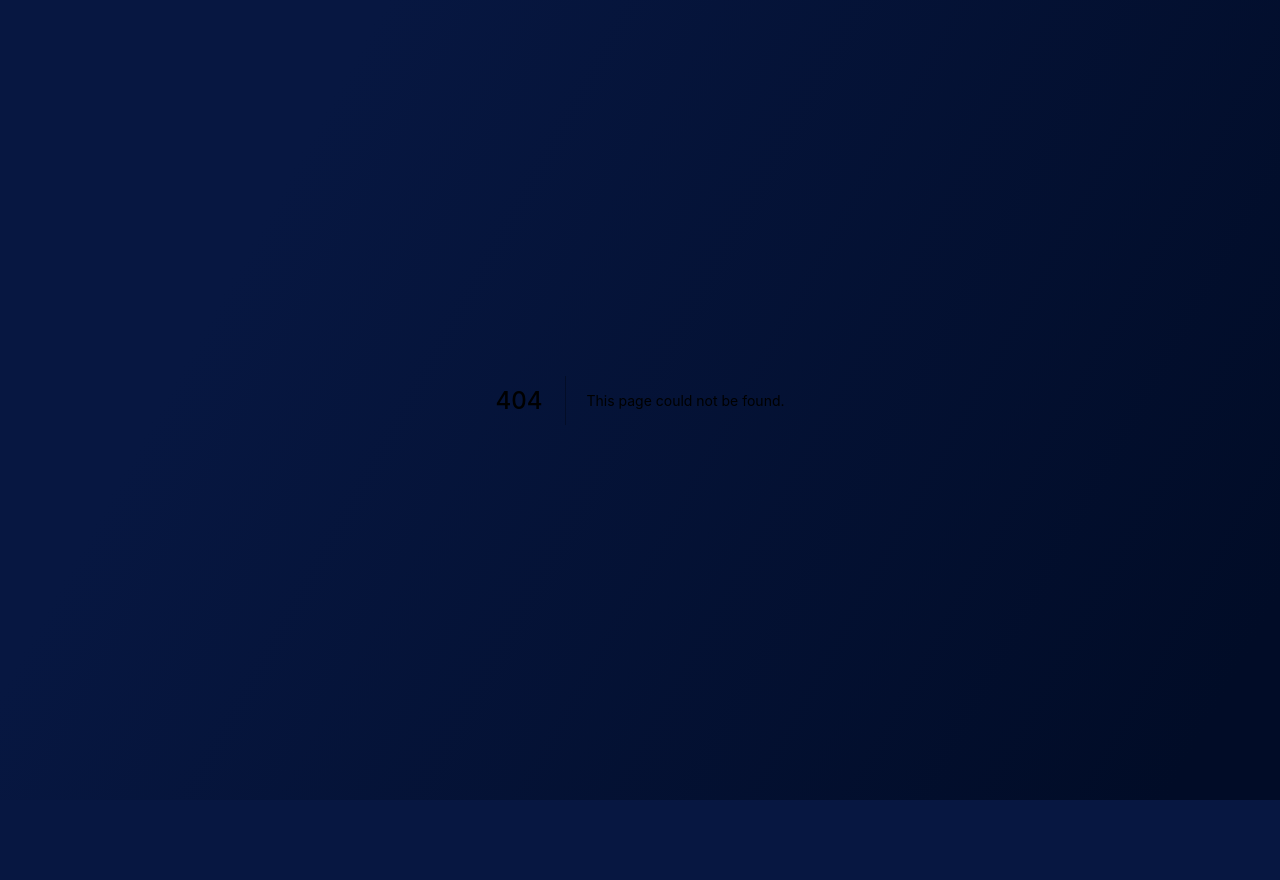
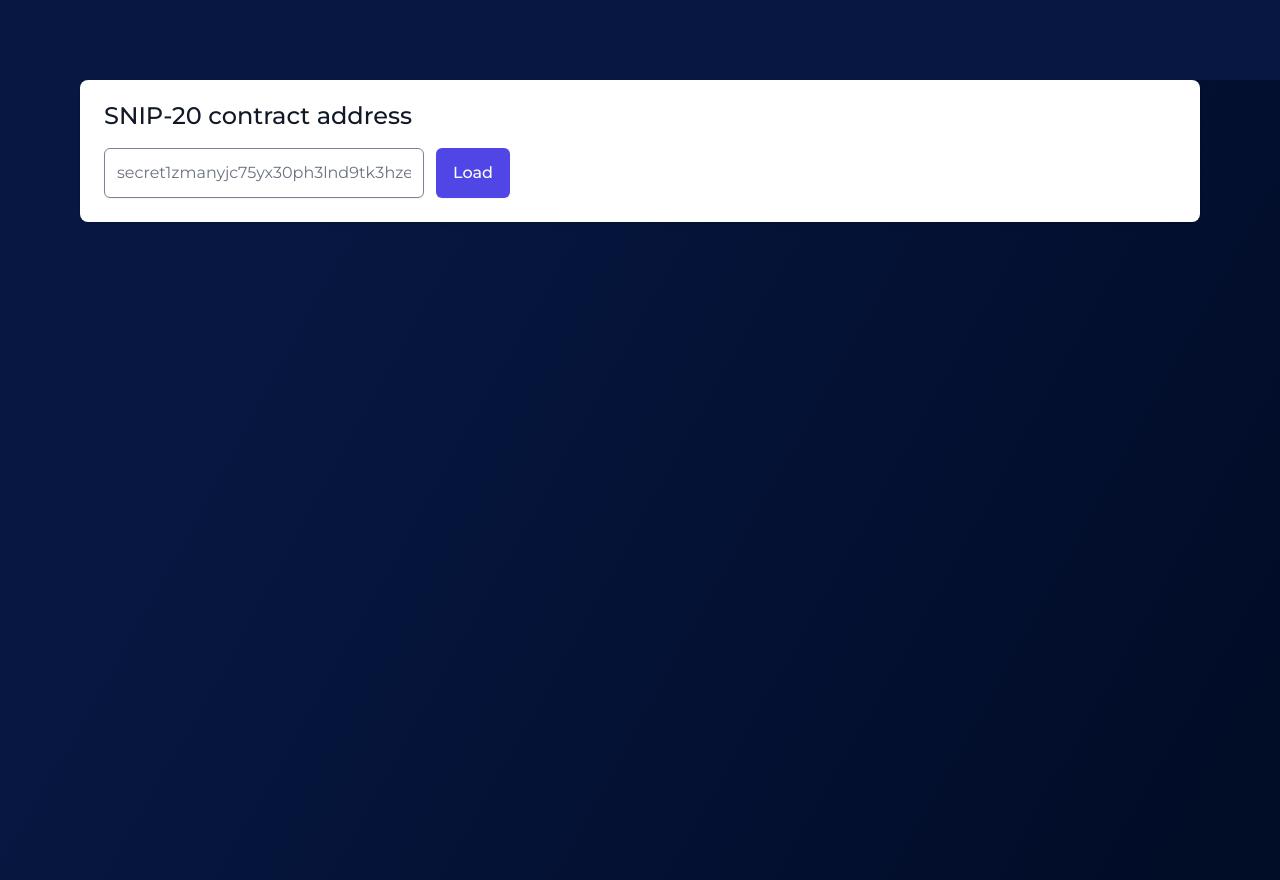
Before and after one commit to atomiklabs/deploycontracts.io, a Next.js app: page /docs in a window 1280 px wide. Before the commit this address had no page. Before the commit the page ends 800 px from the top, so only its background shows below. Built offline with nearby package versions, Linux system fonts and the light colour scheme.

Commit message:
feat: init docs page

```diff
--- /dev/null
+++ b/pages/docs/index.tsx
@@ -0,0 +1,45 @@
+import { Snip20StepsProvider, useSnip20Steps } from '@/utils/snip20StepsProvider'
+import { useEffect } from 'react'
+
+function Docs() {
+  /// Snip20StepsProvider .....
+
+  // const { connectWallet } = useSnip20Steps()
+
+  // useEffect(() => {
+  //   // TODO: only call it when the user has connected walled during previous sessions
+  //   connectWallet()
+  // }, [])
+
+  return (
+    <div className='col-span-full m-20 '>
+      <div className='bg-white shadow sm:rounded-lg'>
+        <div className='px-4 py-5 sm:p-6'>
+          <h3 className='text-lg leading-6 font-medium text-gray-900'>SNIP-20 contract address</h3>
+          <form className='mt-5 sm:flex sm:items-center'>
+            <div className='w-full sm:max-w-xs'>
+              <label htmlFor='snip20-addr' className='sr-only'>
+                SNIP-20 address
+              </label>
+              <input
+                type='text'
+                name='snip20-addr'
+                id='snip20-addr'
+                className='shadow-sm focus:ring-indigo-500 focus:border-indigo-500 block w-full sm:text-sm border-gray-300 rounded-md'
+                placeholder='secret1zmanyjc75yx30ph3lnd9tk3hze5f2lm9fyp5xt'
+              />
+            </div>
+            <button
+              type='submit'
+              className='mt-3 w-full inline-flex items-center justify-center px-4 py-2 border border-transparent shadow-sm font-medium rounded-md text-white bg-indigo-600 hover:bg-indigo-700 focus:outline-none focus:ring-2 focus:ring-offset-2 focus:ring-indigo-500 sm:mt-0 sm:ml-3 sm:w-auto sm:text-sm'
+            >
+              Load
+            </button>
+          </form>
+        </div>
+      </div>
+    </div>
+  )
+}
+
+export default Docs
```
